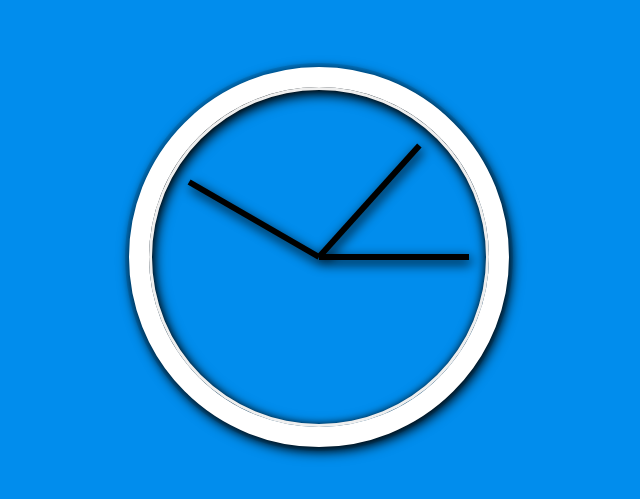
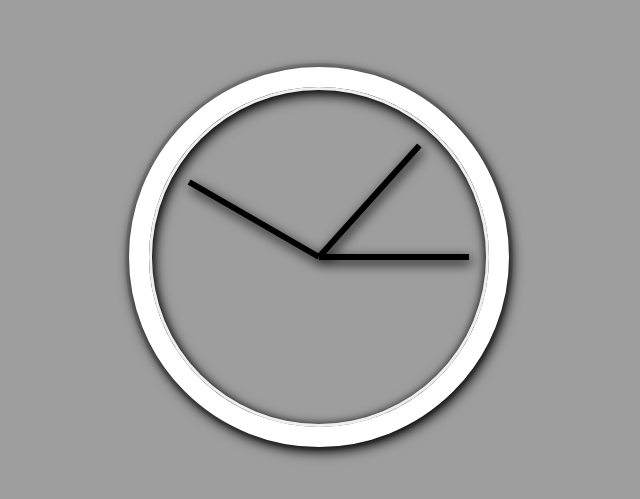
Before and after one commit to MadameMeduse/Vanilla-JS-Clock, a plain HTML site: page index.html in a window 1280 px wide. Shown: the part 143-642 px from the top of the page, without its empty margins (321-961 px from the left). Drawn offline with Linux system fonts and the light colour scheme; the site is published under a folder, as on GitHub Pages, so addresses that start at the root find nothing.

Commit message:
change path do background image

```diff
--- a/css/main.css
+++ b/css/main.css
@@ -1,5 +1,5 @@
 html {
-  background: #018ded url(/images/bg-yellow.jpg) top center;
+  background: #018ded url(../images/bg-yellow.jpg) top center;
   background-size: cover;
   font-family: "helvetica neue";
   text-align: center;
```
